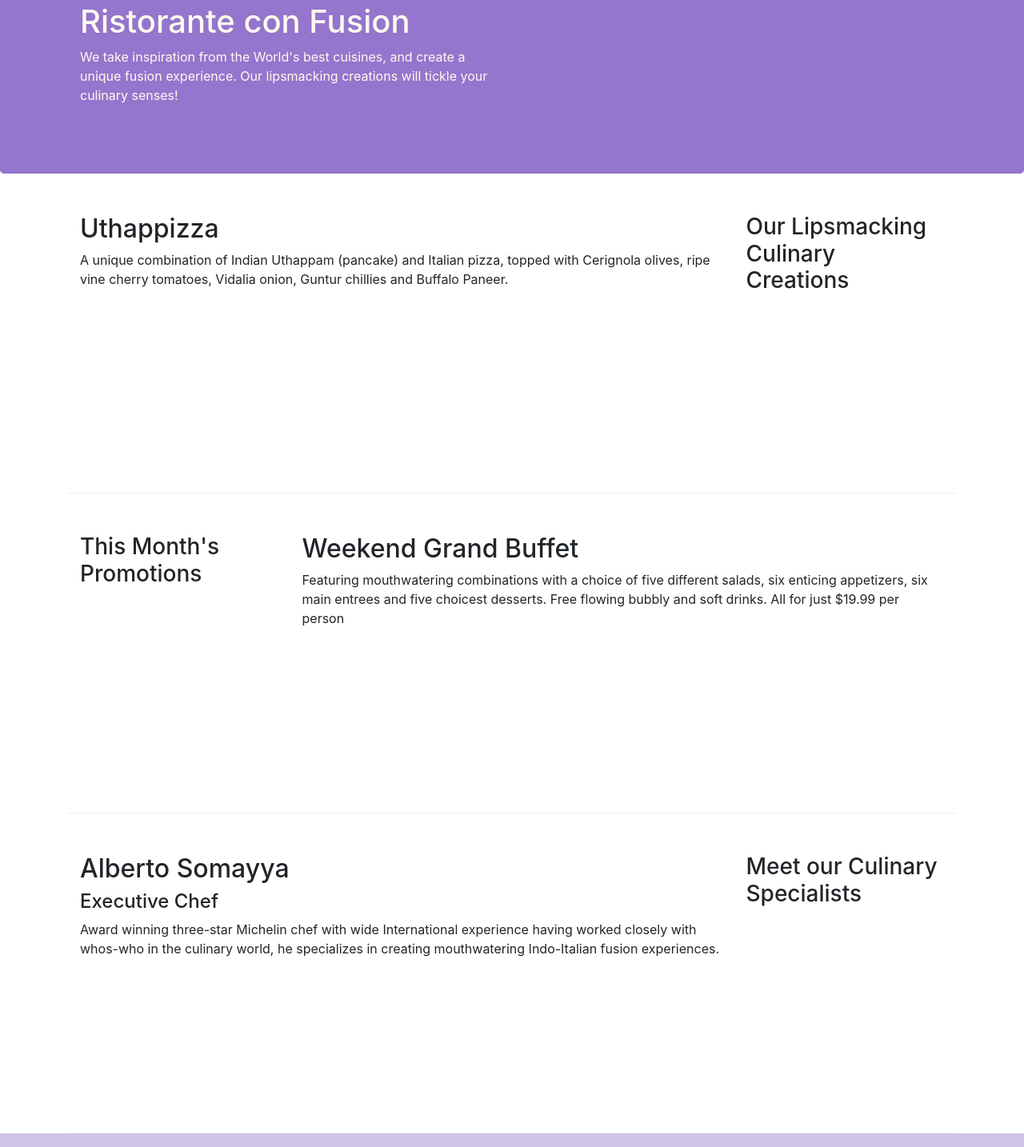
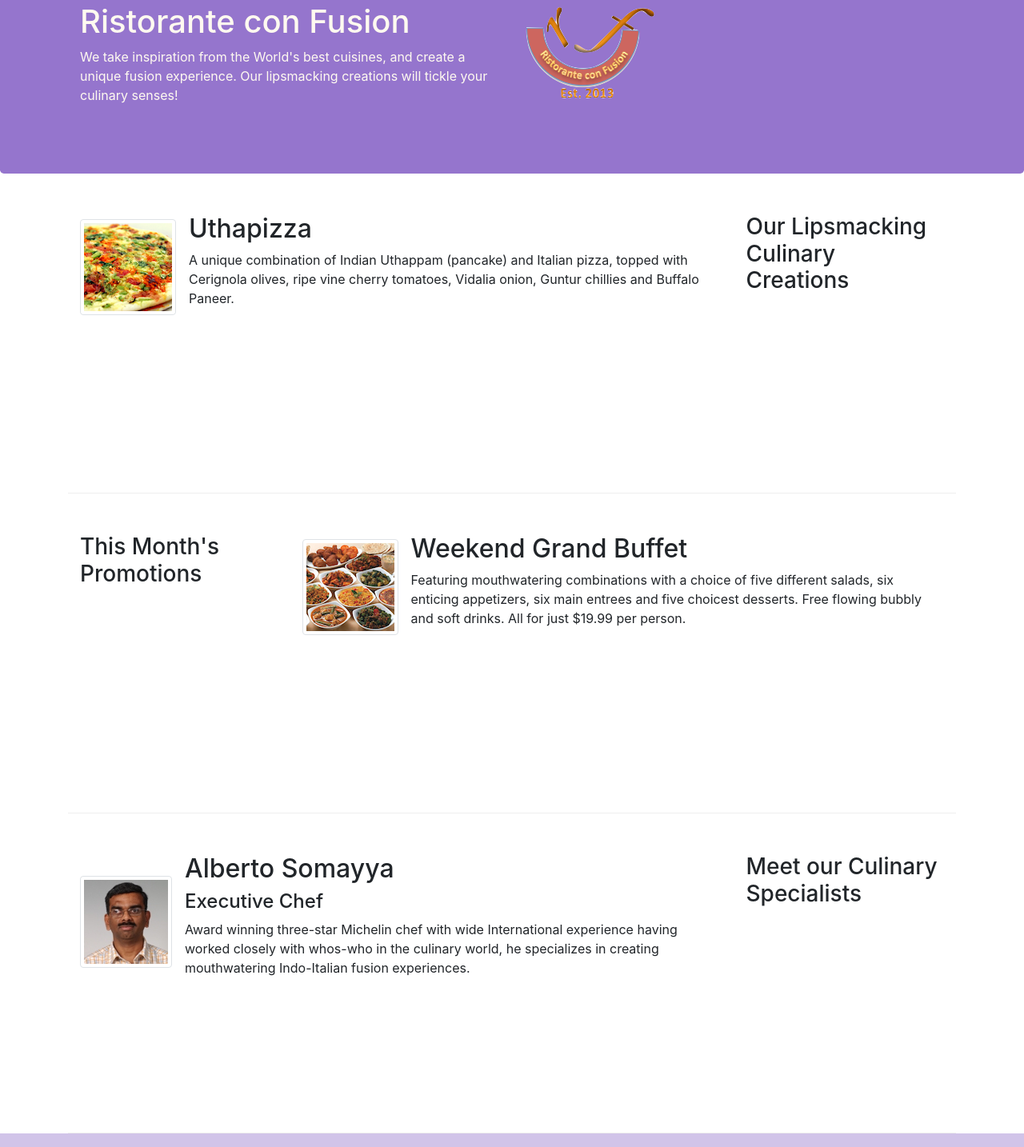
Before and after one commit to NazmiaMouri/Restaurant-Management-bootstrap, a website: page index.html in a window 1280 px wide. Shown: the part 117-1551 px from the top of the page at 80% size. Drawn offline with nearby package versions, Linux system fonts and the light colour scheme.

Commit message:
Images and Media

```diff
--- a/index.html
+++ b/index.html
@@ -21,7 +21,7 @@
             <button class='navbar-toggler' type='button' data-toggle='collapse' data-target="#Navbar">
                 <span class='navbar-toggler-icon'></span>
             </button>
-            <a class="navbar-brand mr-auto" href='#'>Ristorante con Fusion</a>
+            <a class="navbar-brand mr-auto" href='#'><img src='img/logo.png' height="30" width='41'></a>
                 <div class='collapse navbar-collapse' id='Navbar'>
                 <ul class="navbar-nav mr-auto">
                    <li class="nav-item active "><a class="nav-link" href="#"><span class='fa fa-home fa-lg'></span> Home</a></li>
@@ -42,6 +42,7 @@
                     <p>We take inspiration from the World's best cuisines, and create a unique fusion experience. Our lipsmacking creations will tickle your culinary senses!</p>
                 </div>
                 <div class='col-12 col-sm'>
+                    <img class='img-fluid' src="img/logo.png">
                 </div>
             </div>
         </div>
@@ -53,33 +54,50 @@
                 <h3>Our Lipsmacking Culinary Creations</h3>
             </div>
             <div class='col col-sm order-sm-first col-md'>
-                <h2>Uthappizza</h2>
-                <p>A unique combination of Indian Uthappam (pancake) and Italian pizza, topped with Cerignola olives, ripe vine cherry tomatoes, Vidalia onion, Guntur chillies and Buffalo Paneer.</p>
+                <div class='media'>
+                    <img src='img/uthappizza.png' alt='uthappizza' class='d-flex mr-3 img-thumbnail align-self-center'>
+                <div class ="media-body">
+                    <h2 class ="mt-0"> Uthapizza</h2>
+                    <p class='d-none d-sm-block'> A unique combination of Indian Uthappam (pancake) and Italian pizza, topped with Cerignola olives, ripe vine cherry tomatoes, Vidalia onion, Guntur chillies and Buffalo Paneer.</p>
+                </div>
+                </div>
+
             </div>
         </div>
 
 
         <div class ='row row-content align-item-center'>
-            <div class='col-12 col-sm-4 col-md-3'>
+            <div class='col-12 col-sm-4 order-sm-first col-md-3'>
                 <h3>This Month's Promotions</h3>
             </div>
-            <div class='col col-sm col-md'>
-                <h2>Weekend Grand Buffet</h2>
-                <p>Featuring mouthwatering combinations with a choice of five different salads, six enticing appetizers, six main entrees and five choicest desserts. Free flowing bubbly and soft drinks. All for just $19.99 per person </p>
+            <div class='col col-sm order-sm-last col-md'>
+                <div class='media'>
+                    <img src='img/buffet.png' alt='buffet' class='d-flex mr-3 img-thumbnail align-self-center'>
+                    <div class='media-body'>
+                        <h2 class='mt-0'> Weekend Grand Buffet</h2>
+                        <p class='d-none d-sm-block'> Featuring mouthwatering combinations with a choice of five different salads, six enticing appetizers, six main entrees and five choicest desserts. Free flowing bubbly and soft drinks. All for just $19.99 per person.</p>
+                    </div>
+                </div>
+
             </div>
         </div>
 
         <div class ='row row-content align-item-center'>
-            <div class='col-12 col-sm-4 order sm-last col-md-3'>
+            <div class='col-12 col-sm-4 order-sm-last col-md-3'>
                 <h3>Meet our Culinary Specialists</h3>
             </div>
             <div class='col col-sm order-sm-first col-md'>
-                <h2>Alberto Somayya</h2>
-                <h4>Executive Chef</h4>
-                <p>Award winning three-star Michelin chef with wide International experience having worked closely with whos-who in the culinary world, he specializes in creating mouthwatering Indo-Italian fusion experiences. </p>
+                <div class='media'>
+                    <img src='img/alberto.png' alt='Albatro' class='d-flex mr-3 img-thumbnail align-self-center'>
+                <div class='media-body'>
+                    <h2 class='mt-0'>Alberto Somayya</h2>
+                    <h4>Executive Chef</h4>
+                    <p class='d-none d-sm-block'>Award winning three-star Michelin chef with wide International experience having worked closely with whos-who in the culinary world, he specializes in creating mouthwatering Indo-Italian fusion experiences. </p>
+                </div>
+                </div>
+            </div>
             </div>
         </div>
-    </div>
 
     <footer class='footer'>
         <div class='container'>
```
Also changed, not shown: aboutus.html (+2 -1 lines), contactus.html (+2 -1 lines), img/alberto.png (added), img/buffet.png (added), img/logo.png (added), img/uthappizza.png (added), 1 other file.
